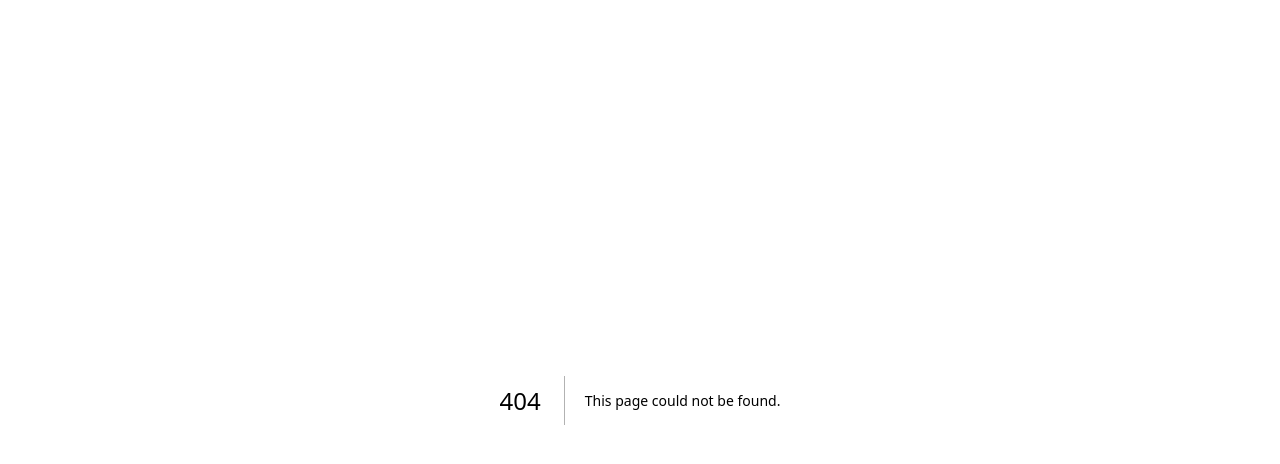
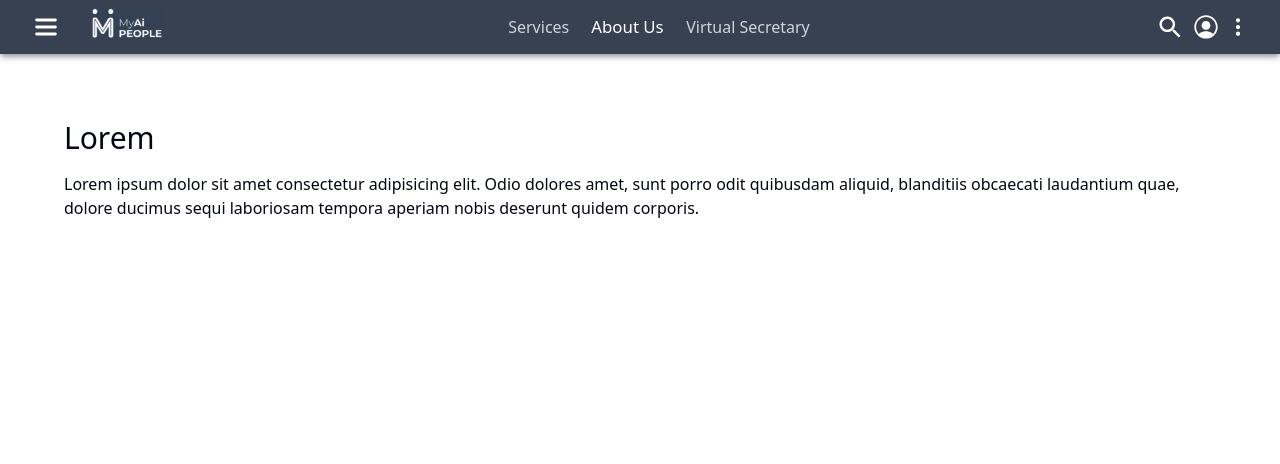
Before and after one commit to Risbel/email-manager-app, a Next.js app: page /about-us in a window 1280 px wide. Before the commit this address had no page. Shown: the top 464 px of the page. Built offline with nearby package versions, Linux system fonts and the light colour scheme.

Commit message:
feat: Add pagination in pc view

```diff
--- a/src/components/layouts/HomeLayout.tsx
+++ b/src/components/layouts/HomeLayout.tsx
@@ -4,7 +4,7 @@ export default function HomeLayout({ children }: { children: React.ReactNode })
   return (
     <div>
       <Navbar />
-      <div>{children}</div>
+      <div className="pt-14">{children}</div>
     </div>
   );
 }
--- a/src/components/navigation/Navbar.tsx
+++ b/src/components/navigation/Navbar.tsx
@@ -1,8 +1,32 @@
+import { cn } from "@/lib/shadcn-utils";
 import Image from "next/image";
 import Link from "next/link";
+import { useRouter } from "next/router";
 import React from "react";
 
 const Navbar = () => {
+  const { pathname } = useRouter();
+
+  const isCurrentPath = (path: string) => path === pathname;
+
+  const navigation = [
+    {
+      name: "Services",
+      href: "/services",
+      current: isCurrentPath("/services"),
+    },
+    {
+      name: "About Us",
+      href: "/about-us",
+      current: isCurrentPath("/about-us"),
+    },
+    {
+      name: "Virtual Secretary",
+      href: "/virtual-secretary",
+      current: isCurrentPath("/virtual-secretary"),
+    },
+  ];
+
   return (
     <div className="flex fixed z-50 w-full justify-between items-center px-2 md:px-8 py-3 bg-gray-700 shadow-gray-400 shadow-md">
       <div className="flex gap-4 md:gap-8 items-center">
@@ -10,31 +34,34 @@ const Navbar = () => {
           <Image src={"/menu-svgrepo-com.svg"} width={28} height={28} alt="menu icon" />
         </button>
 
-        <Link href={"/"} className="flex -translate-y-1">
+        <Link href={"/"} className="flex -translate-y-1 hover:scale-105">
           <Image src={"/logo-em.png"} width={70} height={35} alt="logo-em" priority />
         </Link>
       </div>
       <div className="hidden md:flex gap-2">
-        <Link className="text-gray-200 font-thin" href={"/"}>
-          Services
-        </Link>
-        <Link className="text-gray-200 font-thin" href={"/"}>
-          About Us
-        </Link>
-        <Link className="text-gray-200 font-thin" href={"/"}>
-          Virtual Secretary
-        </Link>
+        {navigation.map((navItem) => (
+          <Link
+            key={navItem.name}
+            className={cn(
+              "rext-center text-gray-300 font-thin px-2",
+              navItem.current && "scale-105 text-white font-normal"
+            )}
+            href={`${navItem.href}`}
+          >
+            {navItem.name}
+          </Link>
+        ))}
       </div>
       <div className="flex gap-2 items-center">
-        <Link href={"/"}>
+        <button className="hover:scale-105">
           <Image src={"/search-svgrepo-com.svg"} width={28} height={28} alt="logo-em" priority />
-        </Link>
-        <Link href={"/"}>
+        </button>
+        <button className="hover:scale-105">
           <Image src={"/profile-circle-svgrepo-com.svg"} width={28} height={28} alt="logo-em" priority />
-        </Link>
-        <Link href={"/"}>
+        </button>
+        <button className="hover:scale-110">
           <Image src={"/dots-3-vertical-svgrepo-com.svg"} width={20} height={20} alt="logo-em" priority />
-        </Link>
+        </button>
       </div>
     </div>
   );
--- /dev/null
+++ b/src/pages/about-us/index.tsx
@@ -0,0 +1,19 @@
+import HomeLayout from "@/components/layouts/HomeLayout";
+import React from "react";
+
+const AboutUs = () => {
+  return (
+    <HomeLayout>
+      <div className="p-8 md:p-16">
+        <h1 className="text-3xl pb-4">Lorem</h1>
+        <p>
+          Lorem ipsum dolor sit amet consectetur adipisicing elit. Odio dolores amet, sunt porro odit quibusdam aliquid,
+          blanditiis obcaecati laudantium quae, dolore ducimus sequi laboriosam tempora aperiam nobis deserunt quidem
+          corporis.
+        </p>
+      </div>
+    </HomeLayout>
+  );
+};
+
+export default AboutUs;
--- a/src/pages/index.tsx
+++ b/src/pages/index.tsx
@@ -12,7 +12,7 @@ export default function Home() {
     <HomeLayout>
       <main className={`${inter.className}`}>
         <section id="hero">
-          <div className="flex justify-center pt-20 pb-8 bg-gray-200">
+          <div className="flex justify-center py-8 bg-gray-200">
             <div className="flex gap-2 md:gap-4 items-center">
               <Image
                 src={"/mail-svgrepo-com (1).svg"}
--- /dev/null
+++ b/src/pages/services/index.tsx
@@ -0,0 +1,19 @@
+import HomeLayout from "@/components/layouts/HomeLayout";
+import React from "react";
+
+const Services = () => {
+  return (
+    <HomeLayout>
+      <div className="p-8 md:p-16">
+        <h1 className="text-3xl pb-4">Lorem</h1>
+        <p>
+          Lorem ipsum dolor sit amet consectetur adipisicing elit. Molestiae laboriosam, corporis vero reprehenderit
+          quibusdam libero itaque iusto aperiam quod nobis hic soluta iste numquam officiis. Tenetur aliquam ad culpa
+          minus?
+        </p>
+      </div>
+    </HomeLayout>
+  );
+};
+
+export default Services;
--- /dev/null
+++ b/src/pages/virtual-secretary.tsx/index.tsx
@@ -0,0 +1,19 @@
+import HomeLayout from "@/components/layouts/HomeLayout";
+import React from "react";
+
+const VirtualSecretary = () => {
+  return (
+    <HomeLayout>
+      <div className="p-8 md:p-16">
+        <h1 className="text-3xl pb-4">Lorem</h1>
+        <p>
+          Lorem ipsum dolor, sit amet consectetur adipisicing elit. Ipsum similique aperiam velit repudiandae, itaque,
+          eum consequatur placeat nobis iste minima repellat deleniti! Quae laborum modi amet repudiandae ipsa
+          perferendis provident.
+        </p>
+      </div>
+    </HomeLayout>
+  );
+};
+
+export default VirtualSecretary;
```
